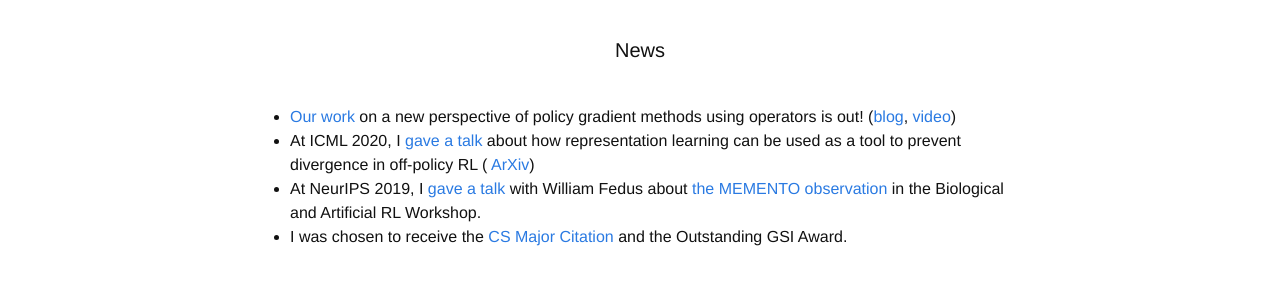
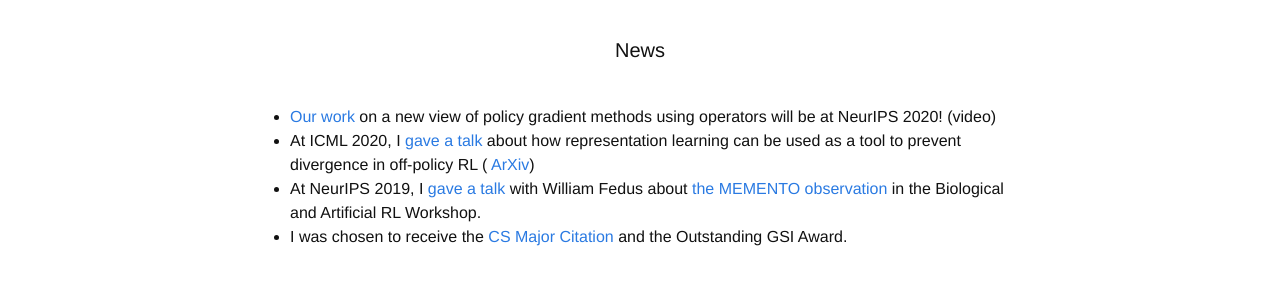
Before and after one commit to dibyaghosh/dibyaghosh.github.io, a Jekyll site: the page built from index.html, in a window 1280 px wide. Shown: the part 684-984 px from the top of the page. Built offline with Jekyll 4.4.1, drawn with Linux system fonts in a browser that asks for light colours; nearby versions of some CDN libraries; some web fonts are replaced.

Commit message:
PGOperators -> NeurIPS 2020

```diff
--- a/about.html
+++ b/about.html
@@ -35,7 +35,7 @@ title: "About"
 <h1 class="page-heading resume-heading">Publications</h1>
 <ul id='publications' style="list-style-type:none;">
   <li> <b>An operator view of policy gradient methods</b> <br /> <i> Dibya Ghosh</i>, Marlos C. Machado, Nicolas Le Roux. <br />
-    ICML 2020 Workshop on Theoretical Foundations of RL. <a href="https://arxiv.org/abs/2006.11266"> Arxiv </a>
+    NeurIPS 2020. <a href="https://arxiv.org/abs/2006.11266"> Arxiv </a>
   <li> <b> Representations for Stable Off-Policy Reinforcement Learning </b> <br />
     <i> Dibya Ghosh</i>, Marc G. Bellemare. <br />
     ICML 2020. <a href="https://arxiv.org/abs/2007.05520"> Arxiv </a>
--- a/index.html
+++ b/index.html
@@ -53,7 +53,7 @@ function myFunction() {
 
 <h1 class="page-heading">News</h1>
 <ul>
-  <li> <a href='https://arxiv.org/abs/2006.11266'>Our work</a> on a new perspective of policy gradient methods using operators is out! (<a href='http://mcmachado.info/?p=248'>blog</a>, <a href='https://www.youtube.com/watch?v=Ol9GwgBalhA'>video</a>)</li>
+  <li> <a href='https://arxiv.org/abs/2006.11266'>Our work</a> on a new view of policy gradient methods using operators will be at NeurIPS 2020! <a href='https://www.youtube.com/watch?v=Ol9GwgBalhA'></a>(video)</a></li>
   <li> At ICML 2020, I <a href='https://icml.cc/virtual/2020/poster/6666'>gave a talk </a> about how representation learning can be used as a tool to prevent divergence in off-policy RL (<a href='https://arxiv.org/abs/2007.05520'> ArXiv</a>)</li>
   <li> At NeurIPS 2019, I <a href='https://slideslive.com/38921889/biological-and-artificial-reinforcement-learning-4'>gave a talk </a> with William Fedus about <a href='https://arxiv.org/abs/2002.12499'>the MEMENTO observation </a> in the Biological and Artificial RL Workshop.</li>
   <!-- <li> <a href='https://arxiv.org/abs/1912.06088'>Our paper</a> on reducing goal-conditioned RL to supervised learning is out on ArXiv.</li> -->
```
